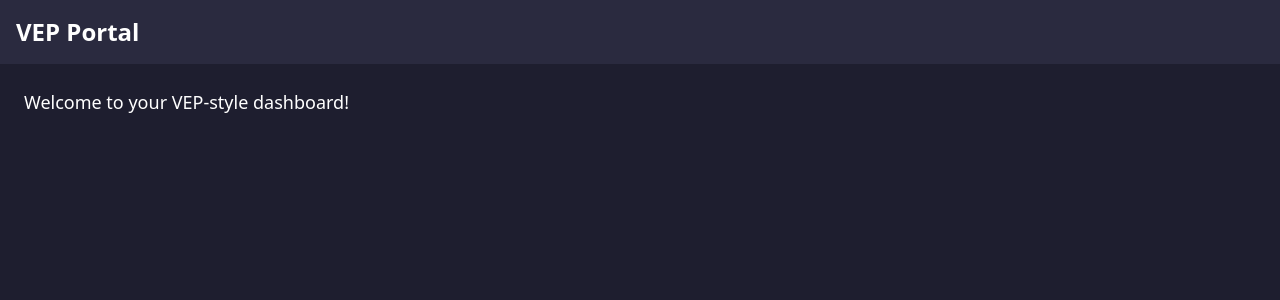
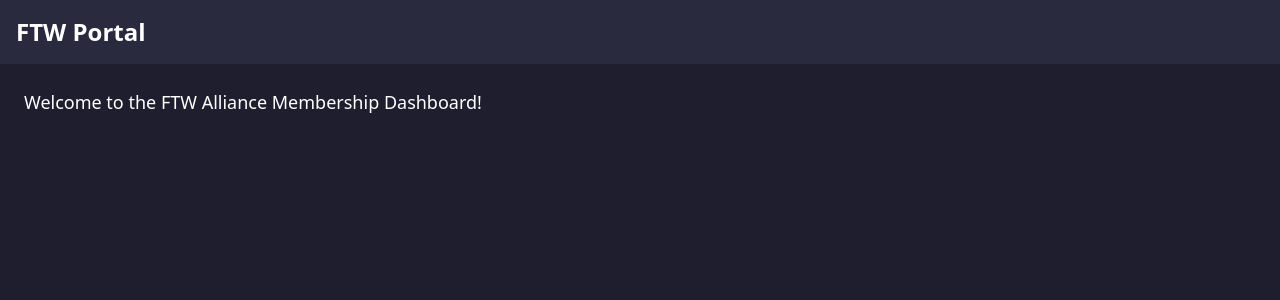
Before and after one commit to cyberonax/FTW-Portal, a React (Vite) app: page / in a window 1280 px wide. Shown: the top 300 px of the page. Built offline with nearby package versions, Linux system fonts and the light colour scheme.

Commit message:
Update App.jsx

```diff
--- a/src/App.jsx
+++ b/src/App.jsx
@@ -5,11 +5,11 @@ export default function App() {
   return (
     <div className="min-h-screen bg-darkBg text-white">
       <header className="p-4 bg-panelBg flex justify-between items-center">
-        <h1 className="text-2xl font-bold">VEP Portal</h1>
+        <h1 className="text-2xl font-bold">FTW Portal</h1>
       </header>
 
       <main className="p-6">
-        <p className="text-lg">Welcome to your VEP-style dashboard!</p>
+        <p className="text-lg">Welcome to the FTW Alliance Membership Dashboard!</p>
       </main>
     </div>
   );
```
